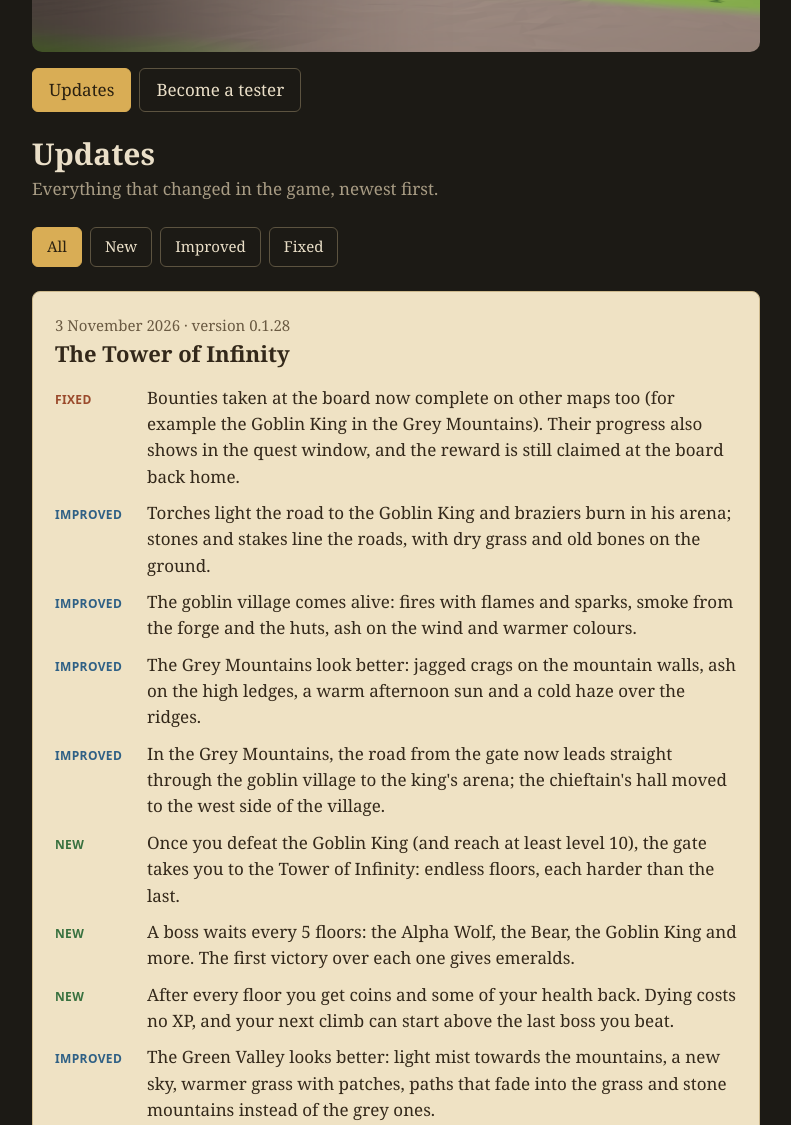
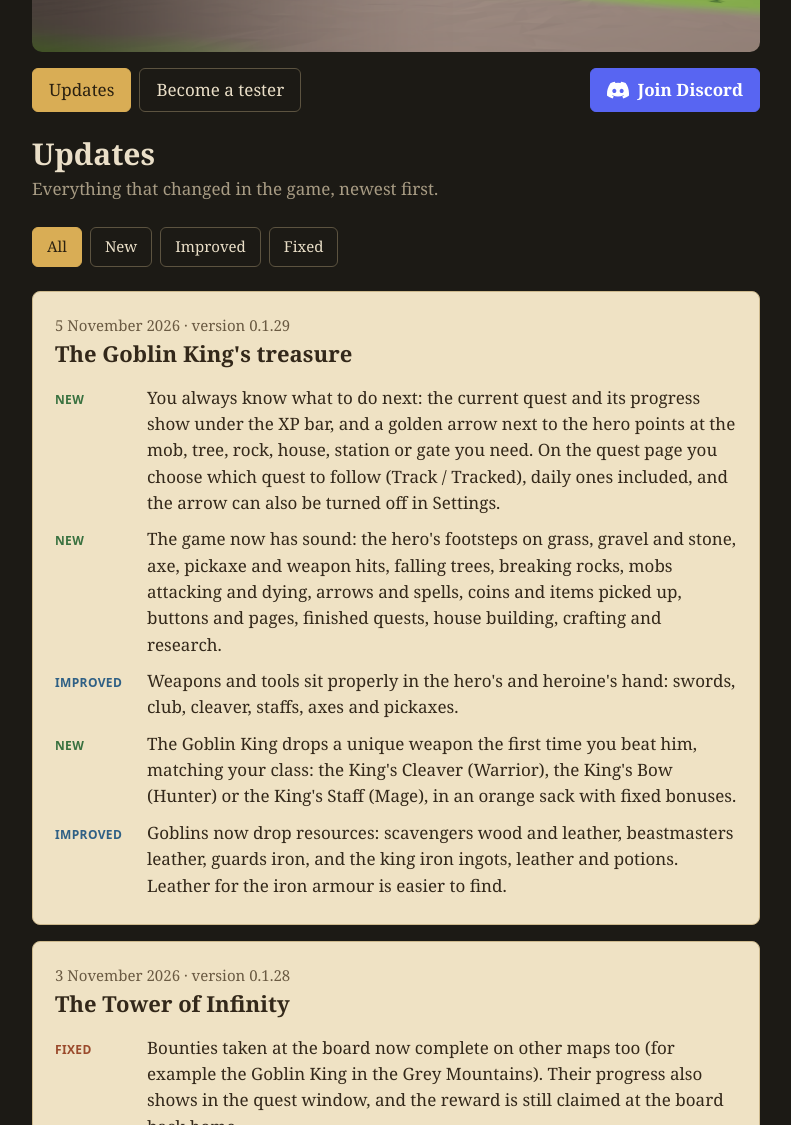
Before and after one commit to Kalenoth/kalenoth.github.io, a plain HTML site: page index.html in a window 1280 px wide. Shown: the part 383-1508 px from the top of the page, without its empty margins (244-1035 px from the left). Drawn offline with Linux system fonts and the light colour scheme.

Commit message:
Add Join Discord button

```diff
--- a/index.html
+++ b/index.html
@@ -89,6 +89,10 @@
   .nav a:hover { border-color: var(--gold); }
   .nav a:focus-visible { outline: 2px solid var(--gold); outline-offset: 2px; }
   .nav a[aria-current="page"] { background: var(--gold); border-color: var(--gold); color: #2a2010; }
+  .nav { flex-wrap: wrap; }
+  .nav a.discord { gap: 8px; margin-left: auto; background: #5865f2; border-color: #5865f2; color: #fff; font-weight: bold; }
+  .nav a.discord:hover { background: #4752c4; border-color: #4752c4; }
+  @media (max-width: 520px) { .nav a.discord { margin-left: 0; } }
   .field { margin-bottom: 16px; }
   .field label { display: block; font-weight: bold; margin-bottom: 4px; }
   .field input, .field select {
@@ -151,6 +155,10 @@
     <nav class="nav">
       <a href="#" id="nav-updates" data-t="navUpdates"></a>
       <a href="#tester" id="nav-tester" data-t="navTester"></a>
+      <a class="discord" href="https://discord.gg/fKjvwcMt6H" target="_blank" rel="noopener">
+        <svg viewBox="0 0 24 24" width="22" height="22" aria-hidden="true"><path fill="currentColor" d="M20.3 4.4A19.8 19.8 0 0 0 15.4 3l-.6 1.3a18.4 18.4 0 0 0-5.6 0L8.6 3a19.7 19.7 0 0 0-4.9 1.5C.6 9.1-.3 13.7.1 18.2a19.9 19.9 0 0 0 6 3l1.3-2.1c-.7-.3-1.4-.6-2-1l.5-.4a14.2 14.2 0 0 0 12.2 0l.5.4c-.6.4-1.3.7-2 1l1.3 2.1a19.8 19.8 0 0 0 6-3c.5-5.2-.8-9.8-3.6-13.8ZM8 15.4c-1.2 0-2.2-1.1-2.2-2.4S6.8 10.6 8 10.6s2.2 1.1 2.2 2.4-1 2.4-2.2 2.4Zm8 0c-1.2 0-2.2-1.1-2.2-2.4s1-2.4 2.2-2.4 2.2 1.1 2.2 2.4-1 2.4-2.2 2.4Z"/></svg>
+        <span data-t="navDiscord"></span>
+      </a>
     </nav>
     <h1 id="title"></h1>
     <p class="lead" id="lead"></p>
@@ -206,7 +214,7 @@
     ro: {
       page: "Kalenoth – Noutăți", title: "Noutăți", lead: "Tot ce s-a schimbat în joc, de la cea mai nouă actualizare.",
       all: "Toate", "new": "Nou", better: "Îmbunătățit", fix: "Reparat", version: "versiunea", empty: "Nimic de afișat aici.", alt: "Kalenoth, joc RPG pentru telefon",
-      navUpdates: "Noutăți", navTester: "Devino tester", testerPage: "Kalenoth – Devino tester", testerTitle: "Devino tester",
+      navUpdates: "Noutăți", navTester: "Devino tester", navDiscord: "Intră pe Discord", testerPage: "Kalenoth – Devino tester", testerTitle: "Devino tester",
       testerLead: "Testul este închis, pe bază de invitație. Completarea formularului nu garantează un loc. Dacă ești acceptat, primești pe e-mail linkul de instalare.",
       email: "Adresa Gmail folosită în Play Store", phone: "Modelul telefonului", language: "Limba preferată",
       consent: "Sunt de acord ca adresa mea să fie folosită pentru acest test.", send: "Trimite", sending: "Se trimite…",
@@ -218,7 +226,7 @@
     en: {
       page: "Kalenoth – Updates", title: "Updates", lead: "Everything that changed in the game, newest first.",
       all: "All", "new": "New", better: "Improved", fix: "Fixed", version: "version", empty: "Nothing to show here.", alt: "Kalenoth, an RPG for phones",
-      navUpdates: "Updates", navTester: "Become a tester", testerPage: "Kalenoth – Become a tester", testerTitle: "Become a tester",
+      navUpdates: "Updates", navTester: "Become a tester", navDiscord: "Join Discord", testerPage: "Kalenoth – Become a tester", testerTitle: "Become a tester",
       testerLead: "The test is closed and invitation-only. Submitting this form does not guarantee a place. If you are accepted, you will receive the install link by email.",
       email: "Gmail address used on Play Store", phone: "Phone model", language: "Preferred language",
       consent: "I agree to my address being used for this test.", send: "Send", sending: "Sending…",
--- a/updates.json
+++ b/updates.json
@@ -1,5 +1,40 @@
 {
   "updates": [
+    {
+      "date": "2026-11-05",
+      "version": "0.1.29",
+      "title": {
+        "ro": "Comoara Regelui goblinilor",
+        "en": "The Goblin King's treasure"
+      },
+      "items": [
+        {
+          "type": "new",
+          "ro": "Știi mereu ce ai de făcut: sub bara de XP apare questul curent și progresul lui, iar o săgeată aurie lângă erou arată spre mobul, copacul, piatra, casa, stația sau poarta de care ai nevoie. În pagina de questuri alegi ce quest urmărești (Urmărește / Urmărit), inclusiv cele zilnice, iar săgeata se poate opri și din Setări.",
+          "en": "You always know what to do next: the current quest and its progress show under the XP bar, and a golden arrow next to the hero points at the mob, tree, rock, house, station or gate you need. On the quest page you choose which quest to follow (Track / Tracked), daily ones included, and the arrow can also be turned off in Settings."
+        },
+        {
+          "type": "new",
+          "ro": "Jocul are acum sunete: pașii eroului pe iarbă, pietriș și piatră, loviturile de topor, târnăcop și armă, copacii care cad, pietrele care se sparg, mobii care atacă și mor, săgețile și vrăjile, monedele și obiectele culese, butoanele și paginile, questurile terminate, construcția casei, craftul și cercetarea.",
+          "en": "The game now has sound: the hero's footsteps on grass, gravel and stone, axe, pickaxe and weapon hits, falling trees, breaking rocks, mobs attacking and dying, arrows and spells, coins and items picked up, buttons and pages, finished quests, house building, crafting and research."
+        },
+        {
+          "type": "better",
+          "ro": "Armele și uneltele stau corect în mâna eroului și a eroinei: săbiile, bâta, satârul, toiegele, topoarele și târnăcoapele.",
+          "en": "Weapons and tools sit properly in the hero's and heroine's hand: swords, club, cleaver, staffs, axes and pickaxes."
+        },
+        {
+          "type": "new",
+          "ro": "Regele goblinilor lasă o armă unică la prima victorie, potrivită clasei tale: Satârul Regelui (Războinic), Arcul Regelui (Vânător) sau Toiagul Regelui (Mag), într-un sac portocaliu cu bonusuri fixe.",
+          "en": "The Goblin King drops a unique weapon the first time you beat him, matching your class: the King's Cleaver (Warrior), the King's Bow (Hunter) or the King's Staff (Mage), in an orange sack with fixed bonuses."
+        },
+        {
+          "type": "better",
+          "ro": "Goblinii lasă acum resurse: hoții lemn și piele, stăpânii de fiare piele, paznicii fier, iar regele lingouri de fier, piele și poțiuni. Pielea pentru armura de fier se găsește mai ușor.",
+          "en": "Goblins now drop resources: scavengers wood and leather, beastmasters leather, guards iron, and the king iron ingots, leather and potions. Leather for the iron armour is easier to find."
+        }
+      ]
+    },
     {
       "date": "2026-11-03",
       "version": "0.1.28",
```
